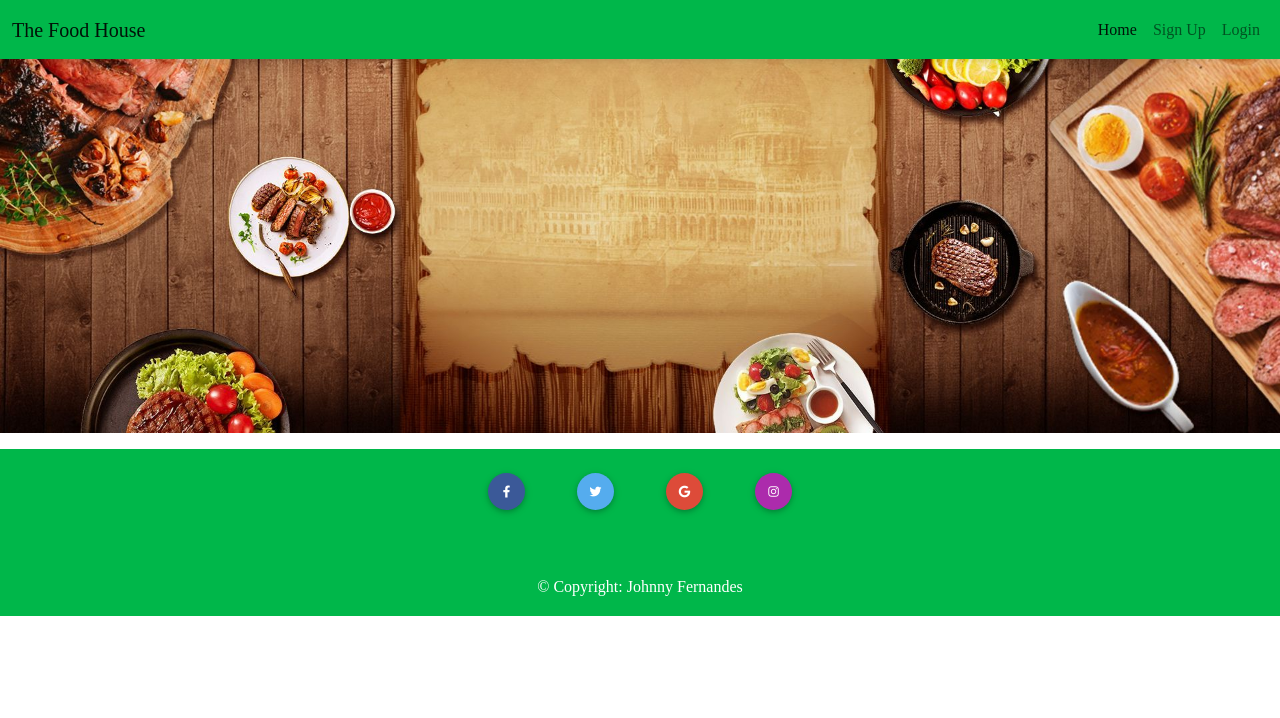
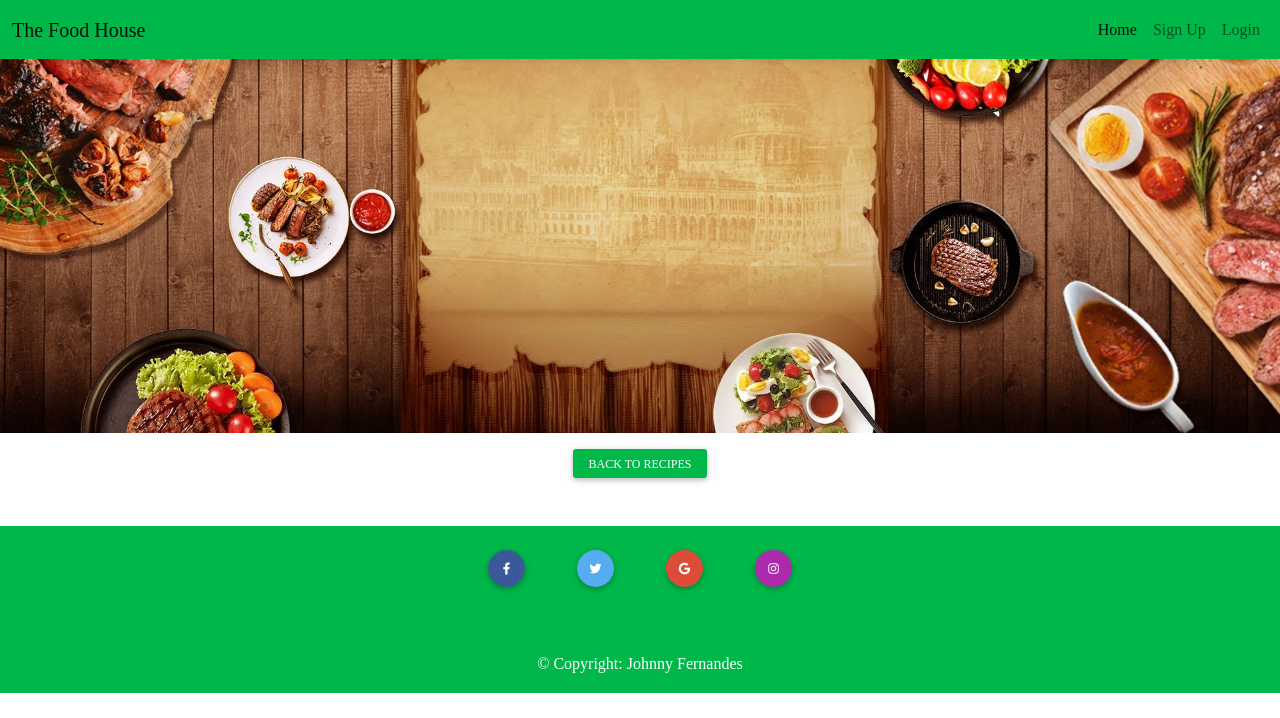
Before and after one commit to johnnyferns14/milestone-project-3-recipe, a Flask app: template templates/recipe-detail.html in a window 1280 px wide. Shown: the top 718 px of the page. Run offline with Flask 2, Linux system fonts and the light colour scheme; the template is opened without the code that fills it, so the values that code supplies are empty; some libraries are stand-ins or nearby versions; some web fonts are replaced.

Commit message:
Babk to recipe button added to recipe details page

```diff
--- a/templates/recipe-detail.html
+++ b/templates/recipe-detail.html
@@ -29,6 +29,9 @@
             </div>
         </div>
         {% endfor %}
+        <div class="text-center mb-5">
+            <a href="{{url_for('index')}}" class="btn btn-success btn-sm">Back to Recipes</a>
+        </div>
     </div>
 </div>
 
```
